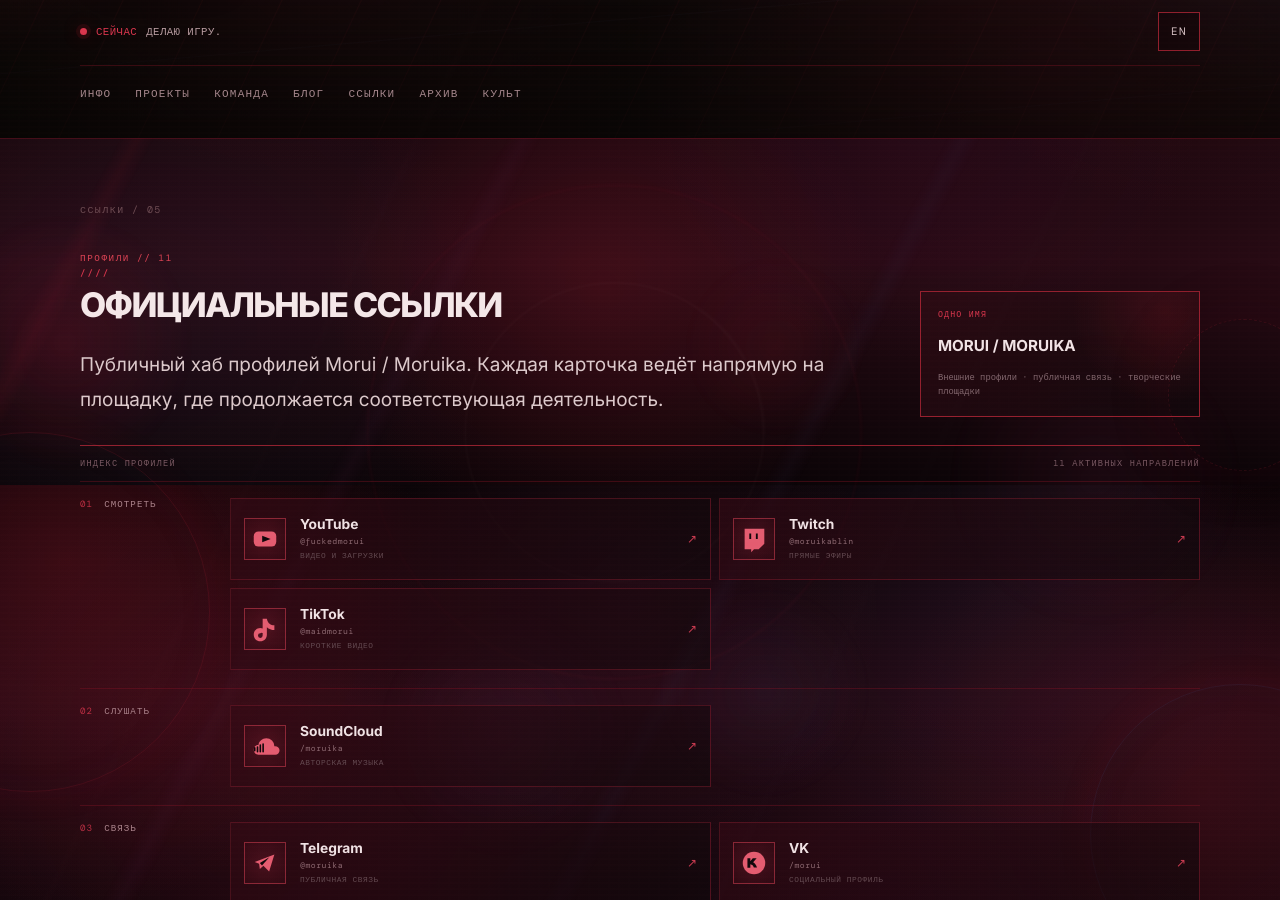
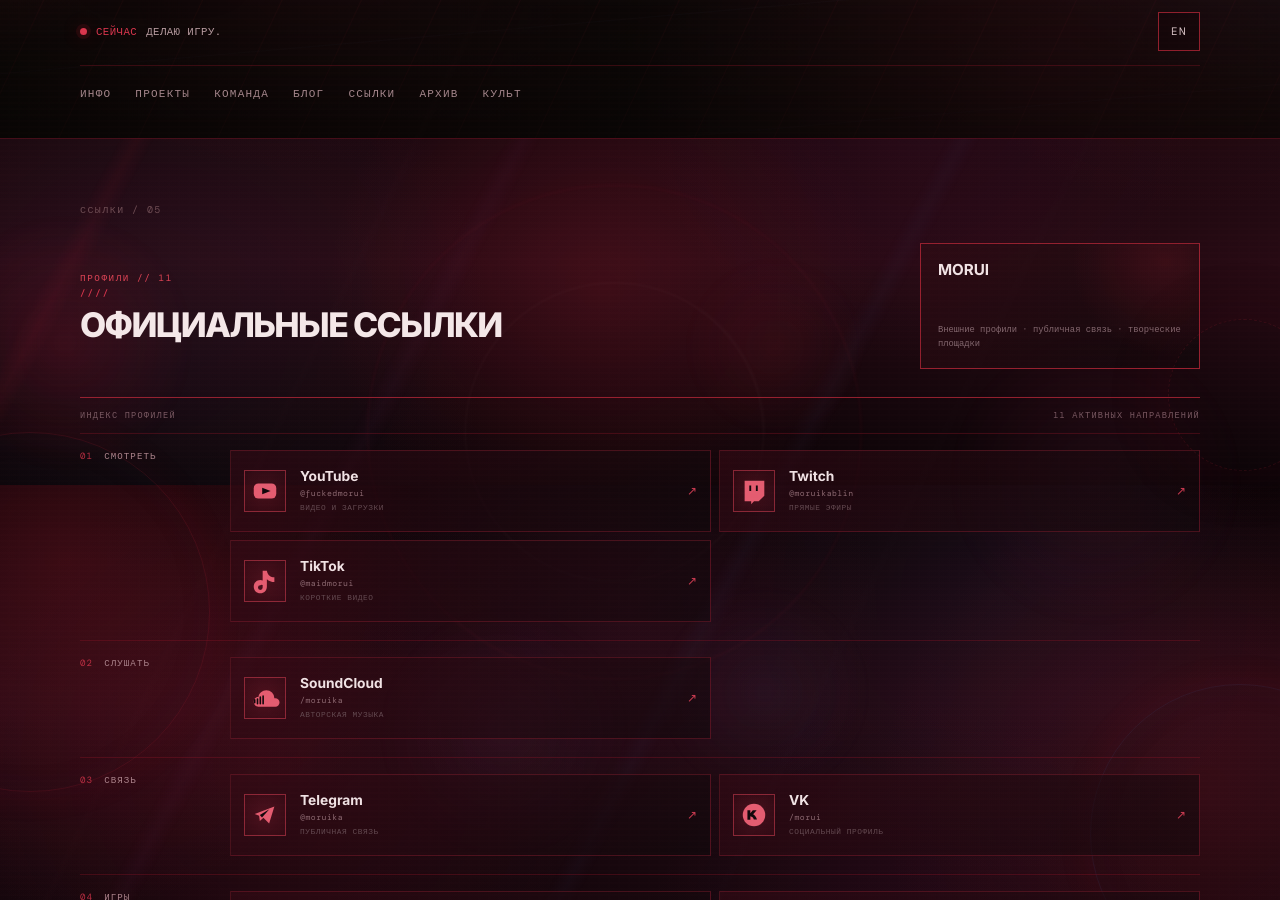
Before and after one commit to Moruika/moruika.github.io, a Jekyll site: the page built from ru/links.md, in a window 1280 px wide and 900 px high, scrolled down 415 px. Built offline with Jekyll 4.4.1, drawn with Linux system fonts in a browser that asks for light colours.

Commit message:
Update links.md

```diff
--- a/ru/links.md
+++ b/ru/links.md
@@ -14,11 +14,9 @@
   <div>
     <span class="eyebrow">ПРОФИЛИ // 11</span>
     <h1 class="section-title">Официальные ссылки</h1>
-    <p class="lede">Публичный хаб профилей Morui / Moruika. Каждая карточка ведёт напрямую на площадку, где продолжается соответствующая деятельность.</p>
   </div>
   <div class="links-hero-note">
-    <span>ОДНО ИМЯ</span>
-    <strong>Morui / Moruika</strong>
+    <strong>Morui</strong>
     <small>Внешние профили · публичная связь · творческие площадки</small>
   </div>
 </section>
```
